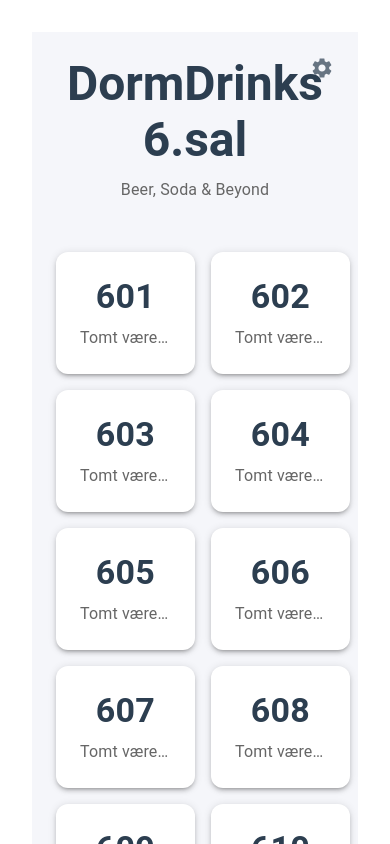
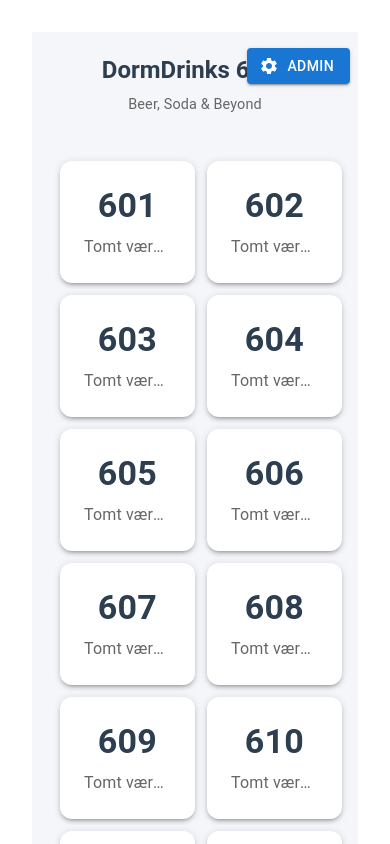
Before and after one commit to evodeM/Beerbox6sal-clean, a React (Vite) app in the folder dorm-sales-app/: page / in a window 390 px wide. Shown: the top 844 px of the page. Built offline with nearby package versions, Linux system fonts and the light colour scheme; no server answers; the database is empty.

Commit message:
fix: Improved responsive layout for RoomGrid component

```diff
--- a/dorm-sales-app/src/components/tablet/RoomGrid.jsx
+++ b/dorm-sales-app/src/components/tablet/RoomGrid.jsx
@@ -1,5 +1,5 @@
 import React, { useMemo } from 'react';
-import { Grid, Paper, Typography, Box, Container, IconButton } from '@mui/material';
+import { Grid, Paper, Typography, Box, Container, IconButton, Button } from '@mui/material';
 import { useNavigate } from 'react-router-dom';
 import { useFirestore } from '../../hooks/useFirestore';
 import WorkspacePremiumIcon from '@mui/icons-material/WorkspacePremium';
@@ -7,10 +7,12 @@ import SettingsIcon from '@mui/icons-material/Settings';
 
 const RoomGrid = () => {
   const navigate = useNavigate();
-  const { data: rooms } = useFirestore('rooms');
+  const { data: rooms, loading } = useFirestore('rooms', [], { realtime: false });
 
   // Find room with highest balance
-  const maxBalance = Math.max(...rooms.map(room => room.balance || 0));
+  const maxBalance = useMemo(() => {
+    return Math.max(...rooms.map(room => room.balance || 0));
+  }, [rooms]);
 
   // Memoize room data to prevent unnecessary re-renders
   const roomsMap = useMemo(() => {
@@ -22,6 +24,10 @@ const RoomGrid = () => {
 
   const handleRoomClick = (roomId) => {
     navigate(`/room/${roomId}`);
+  };
+
+  const handleAdminClick = () => {
+    navigate('/admin');
   };
 
   const RoomTile = ({ roomId }) => {
@@ -96,38 +102,45 @@ const RoomGrid = () => {
     <Container
       maxWidth={false}
       sx={{
-        py: 3,
-        px: { xs: 2, sm: 3 },
-        minHeight: '100vh',
+        py: 2,
+        px: { xs: 1, sm: 2 },
+        height: '100vh',
         bgcolor: '#f5f6fa',
         position: 'relative',
+        display: 'flex',
+        flexDirection: 'column',
         overflow: 'hidden'
       }}
     >
-      <IconButton
-        onClick={() => navigate('/admin')}
+      <Box sx={{
+        position: 'relative',
+        textAlign: 'center',
+        mb: 1
+      }}>
+        <Button
+          variant="contained"
+          color="primary"
+          startIcon={<SettingsIcon />}
+          onClick={handleAdminClick}
           sx={{
             position: 'absolute',
-          top: 16,
-          right: 16,
-          color: '#2c3e50',
-          opacity: 0.7,
-          '&:hover': {
-            opacity: 1
-          }
+            right: 0,
+            top: 0,
+            minWidth: '100px',
+            height: '36px'
           }}
         >
-        <SettingsIcon />
-      </IconButton>
+          Admin
+        </Button>
 
         <Typography
           variant="h3"
           component="h1"
-        align="center"
           sx={{
             color: '#2c3e50',
-          mb: 1,
-          fontWeight: 'bold'
+            fontWeight: 'bold',
+            fontSize: { xs: '1.5rem', sm: '2rem', md: '2.5rem' },
+            pt: 1
           }}
         >
           DormDrinks 6.sal
@@ -136,22 +149,28 @@ const RoomGrid = () => {
         <Typography
           variant="subtitle1"
           component="div"
-        align="center"
           sx={{
             color: '#666',
-          mb: 4
+            fontSize: { xs: '0.9rem', sm: '1rem' },
+            mt: 1
           }}
         >
           Beer, Soda & Beyond
         </Typography>
+      </Box>
 
+      <Box sx={{
+        flex: 1,
+        overflow: 'auto',
+        mt: 2
+      }}>
         <Grid
           container
-        spacing={2}
+          spacing={1.5}
           sx={{
-          width: 'auto',
-          mx: -1,
-          mt: 0
+            width: '100%',
+            m: 0,
+            p: 1
           }}
         >
           {Array.from({ length: 28 }, (_, i) => i + 601).map((roomId) => (
@@ -169,6 +188,7 @@ const RoomGrid = () => {
             </Grid>
           ))}
         </Grid>
+      </Box>
     </Container>
   );
 };
```
Lines whose indentation alone changed are shown as unchanged.
